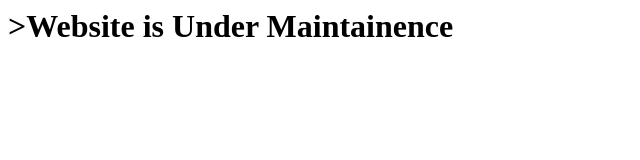
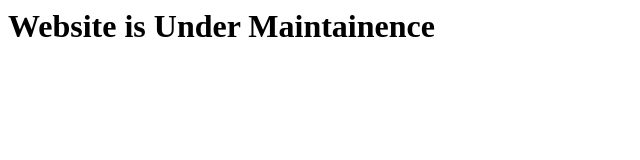
Before and after one commit to CodeSudo/codesudo.github.io, a plain HTML site: page index.html in a window 1280 px wide. Shown: the whole page, without its empty margins (0-640 px from the left). Drawn offline with Linux system fonts and the light colour scheme.

Commit message:
Update index.html

```diff
--- a/index.html
+++ b/index.html
@@ -1 +1 @@
-<h1 style "color: Red;"> >Website is Under Maintainence</h1>
+<h1 style "color: Red;">Website is Under Maintainence</h1>
```
